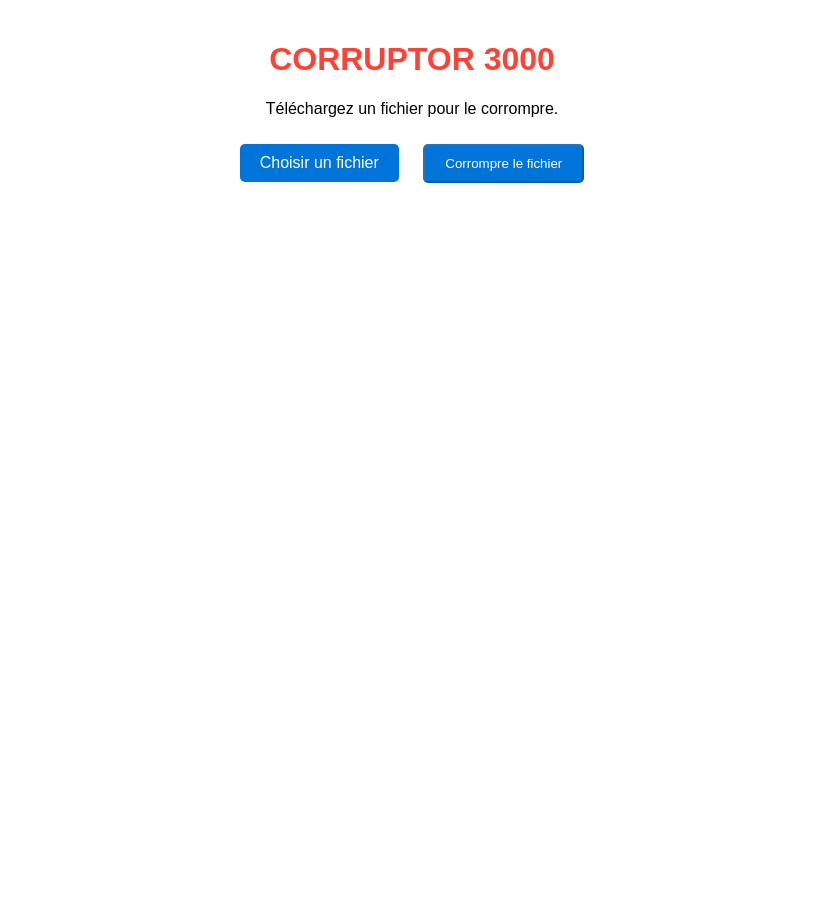
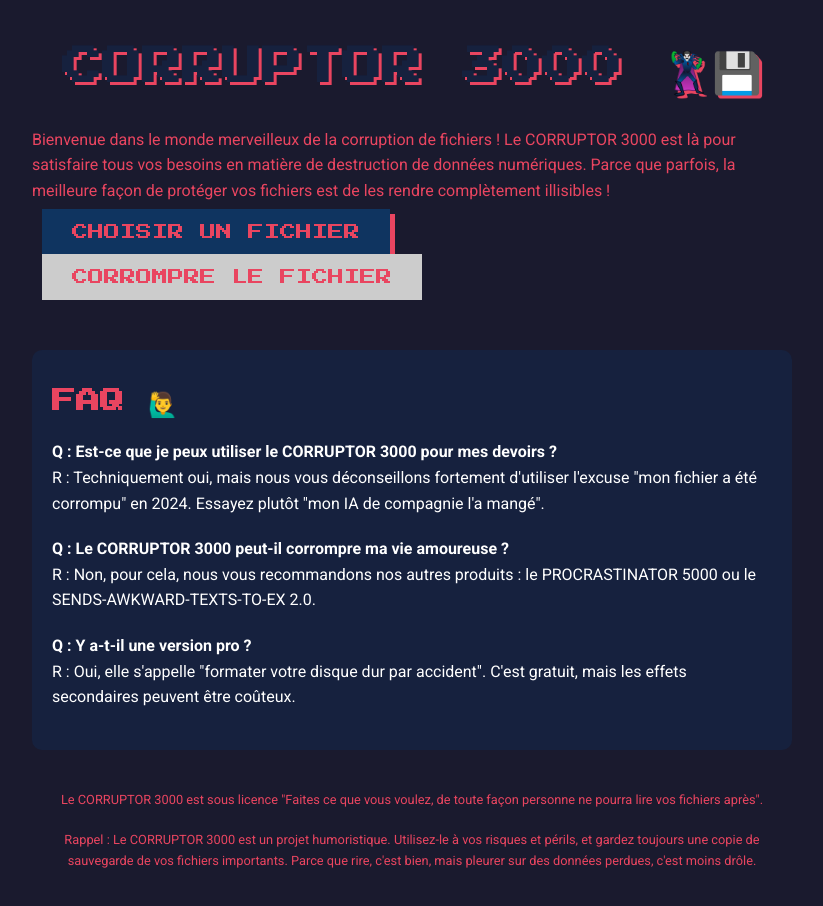
Before and after one commit to Plexi09/CORRUPTOR-3000, a plain HTML site: page index.html in a window 1280 px wide. Shown: the whole page, without its empty margins (228-1051 px from the left). Before the commit the page ends 800 px from the top, so only its background shows below. Drawn offline with Linux system fonts and the light colour scheme.

Commit message:
Update index.html

```diff
--- a/index.html
+++ b/index.html
@@ -5,46 +5,177 @@
     <meta name="viewport" content="width=device-width, initial-scale=1.0">
     <title>CORRUPTOR 3000</title>
     <style>
+        @import url('https://fonts.googleapis.com/css2?family=Roboto:wght@400;700&family=Press+Start+2P&display=swap');
+
         body {
-            font-family: Arial, sans-serif;
+            font-family: 'Roboto', sans-serif;
+            background-color: #1a1a2e;
+            color: #e94560;
+            margin: 0;
+            padding: 0;
+            display: flex;
+            flex-direction: column;
+            align-items: center;
+            min-height: 100vh;
+        }
+
+        .container {
             max-width: 800px;
-            margin: 0 auto;
+            width: 100%;
             padding: 20px;
+            box-sizing: border-box;
+        }
+
+        h1 {
+            font-family: 'Press Start 2P', cursive;
+            color: #16213e;
+            text-shadow: 3px 3px 0px #e94560;
+            font-size: 2.5em;
+            margin-bottom: 30px;
             text-align: center;
         }
-        h1 {
-            color: #ff4136;
+
+        p {
+            margin-bottom: 20px;
+            line-height: 1.6;
         }
+
         #fileInput {
             display: none;
         }
-        label, button {
-            background-color: #0074d9;
-            color: white;
-            padding: 10px 20px;
-            border-radius: 5px;
+
+        .button {
+            background-color: #0f3460;
+            color: #e94560;
+            border: none;
+            padding: 15px 30px;
+            margin: 10px;
+            font-size: 1em;
             cursor: pointer;
-            display: inline-block;
-            margin: 10px;
+            transition: all 0.3s ease;
+            font-family: 'Press Start 2P', cursive;
+            text-transform: uppercase;
+            box-shadow: 5px 5px 0px #e94560;
         }
+
+        .button:hover {
+            background-color: #e94560;
+            color: #0f3460;
+            box-shadow: 8px 8px 0px #16213e;
+        }
+
+        .button:disabled {
+            background-color: #cccccc;
+            cursor: not-allowed;
+            box-shadow: none;
+        }
+
         #status {
             margin-top: 20px;
             font-weight: bold;
+            text-align: center;
+        }
+
+        #progressBar {
+            width: 100%;
+            background-color: #16213e;
+            margin-top: 20px;
+            display: none;
+            border: 2px solid #e94560;
+        }
+
+        #progressBar div {
+            width: 0%;
+            height: 30px;
+            background-color: #e94560;
+            text-align: center;
+            line-height: 30px;
+            color: #16213e;
+            font-weight: bold;
+        }
+
+        .download-link {
+            display: inline-block;
+            margin-top: 20px;
+            padding: 15px 30px;
+            background-color: #e94560;
+            color: #16213e;
+            text-decoration: none;
+            font-family: 'Press Start 2P', cursive;
+            text-transform: uppercase;
+            transition: all 0.3s ease;
+            box-shadow: 5px 5px 0px #0f3460;
+        }
+
+        .download-link:hover {
+            background-color: #16213e;
+            color: #e94560;
+            box-shadow: 8px 8px 0px #0f3460;
+        }
+
+        .faq {
+            background-color: #16213e;
+            padding: 20px;
+            margin-top: 40px;
+            border-radius: 10px;
+        }
+
+        .faq h2 {
+            color: #e94560;
+            font-family: 'Press Start 2P', cursive;
+            font-size: 1.5em;
+            margin-bottom: 20px;
+        }
+
+        .faq p {
+            color: #ffffff;
+        }
+
+        footer {
+            margin-top: 40px;
+            text-align: center;
+            font-size: 0.8em;
+            color: #e94560;
         }
     </style>
 </head>
 <body>
-    <h1>CORRUPTOR 3000</h1>
-    <p>Téléchargez un fichier pour le corrompre.</p>
-    <input type="file" id="fileInput" />
-    <label for="fileInput">Choisir un fichier</label>
-    <button id="corruptButton" disabled>Corrompre le fichier</button>
-    <div id="status"></div>
+    <div class="container">
+        <h1>CORRUPTOR 3000 🦹‍♂️💾</h1>
+
+        <p>Bienvenue dans le monde merveilleux de la corruption de fichiers ! Le CORRUPTOR 3000 est là pour satisfaire tous vos besoins en matière de destruction de données numériques. Parce que parfois, la meilleure façon de protéger vos fichiers est de les rendre complètement illisibles !</p>
+
+        <input type="file" id="fileInput" />
+        <label for="fileInput" class="button">Choisir un fichier</label>
+        <button id="corruptButton" class="button" disabled>Corrompre le fichier</button>
+
+        <div id="progressBar"><div></div></div>
+        <div id="status"></div>
+
+        <div class="faq">
+            <h2>FAQ 🙋‍♂️</h2>
+            <p><strong>Q : Est-ce que je peux utiliser le CORRUPTOR 3000 pour mes devoirs ?</strong><br>
+            R : Techniquement oui, mais nous vous déconseillons fortement d'utiliser l'excuse "mon fichier a été corrompu" en 2024. Essayez plutôt "mon IA de compagnie l'a mangé".</p>
+
+            <p><strong>Q : Le CORRUPTOR 3000 peut-il corrompre ma vie amoureuse ?</strong><br>
+            R : Non, pour cela, nous vous recommandons nos autres produits : le PROCRASTINATOR 5000 ou le SENDS-AWKWARD-TEXTS-TO-EX 2.0.</p>
+
+            <p><strong>Q : Y a-t-il une version pro ?</strong><br>
+            R : Oui, elle s'appelle "formater votre disque dur par accident". C'est gratuit, mais les effets secondaires peuvent être coûteux.</p>
+        </div>
+
+        <footer>
+            <p>Le CORRUPTOR 3000 est sous licence "Faites ce que vous voulez, de toute façon personne ne pourra lire vos fichiers après".</p>
+            <p>Rappel : Le CORRUPTOR 3000 est un projet humoristique. Utilisez-le à vos risques et périls, et gardez toujours une copie de sauvegarde de vos fichiers importants. Parce que rire, c'est bien, mais pleurer sur des données perdues, c'est moins drôle.</p>
+        </footer>
+    </div>
 
     <script>
         const fileInput = document.getElementById('fileInput');
         const corruptButton = document.getElementById('corruptButton');
         const status = document.getElementById('status');
+        const progressBar = document.getElementById('progressBar');
+        const progressBarFill = progressBar.querySelector('div');
         let selectedFile = null;
 
         fileInput.addEventListener('change', (e) => {
@@ -59,25 +190,32 @@
             const arrayBuffer = await selectedFile.arrayBuffer();
             const uint8Array = new Uint8Array(arrayBuffer);
 
-            // Corruption des données
+            progressBar.style.display = 'block';
+            status.textContent = 'Corruption en cours... Préparez-vous à l\'apocalypse numérique !';
+
             for (let i = 0; i < uint8Array.length; i++) {
                 uint8Array[i] = Math.floor(Math.random() * 256);
+                if (i % 1000 === 0) {
+                    const progress = (i / uint8Array.length) * 100;
+                    progressBarFill.style.width = `${progress}%`;
+                    progressBarFill.textContent = `${Math.round(progress)}%`;
+                    await new Promise(resolve => setTimeout(resolve, 0));
+                }
             }
 
-            // Création du fichier corrompu
             const corruptedBlob = new Blob([uint8Array], { type: selectedFile.type });
             const url = URL.createObjectURL(corruptedBlob);
 
-            // Création du lien de téléchargement
             const a = document.createElement('a');
             a.href = url;
-            a.download = selectedFile.name;
-            a.textContent = 'Télécharger le fichier corrompu';
-            a.style.display = 'block';
-            a.style.marginTop = '20px';
+            a.download = `corrompu_${selectedFile.name}`;
+            a.textContent = 'Télécharger votre chef-d\'œuvre corrompu';
+            a.className = 'download-link';
 
-            status.innerHTML = '';
+            status.innerHTML = 'Corruption terminée ! Votre fichier est maintenant aussi utile qu\'un parapluie en papier.<br>';
             status.appendChild(a);
+
+            progressBar.style.display = 'none';
         });
     </script>
 </body>
```
